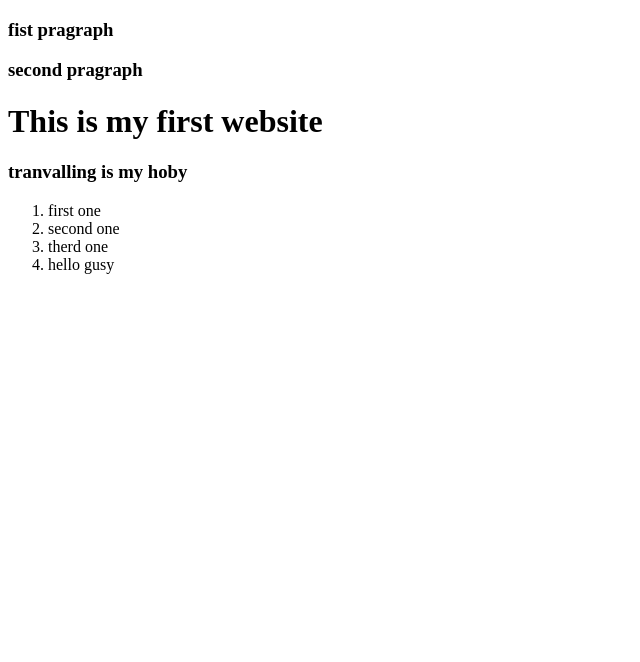
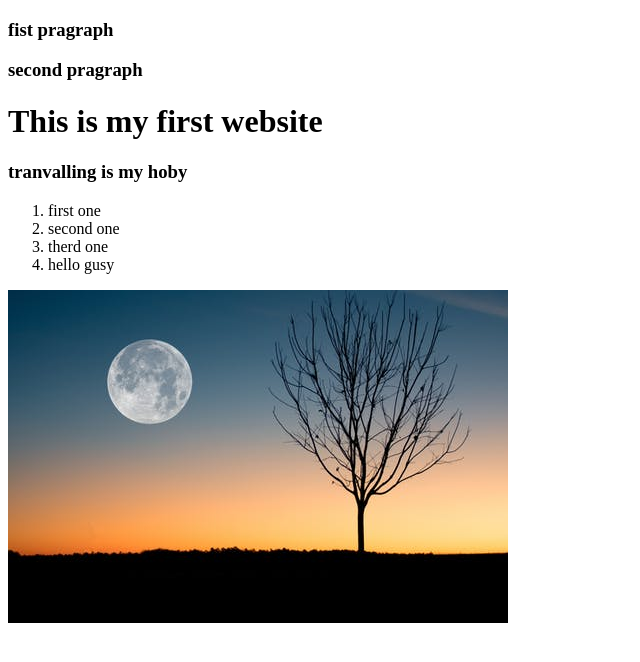
Before and after one commit to wdrashed/my-first-repo, a plain HTML site: page index.html in a window 1280 px wide. Shown: the whole page, without its empty margins (0-640 px from the left). Drawn offline with Linux system fonts and the light colour scheme.

Commit message:
new background image

```diff
--- a/index.html
+++ b/index.html
@@ -19,6 +19,6 @@
     </ol>
 
 
-
+    <img src="background.jpeg">
 </body>
 </html>
```
